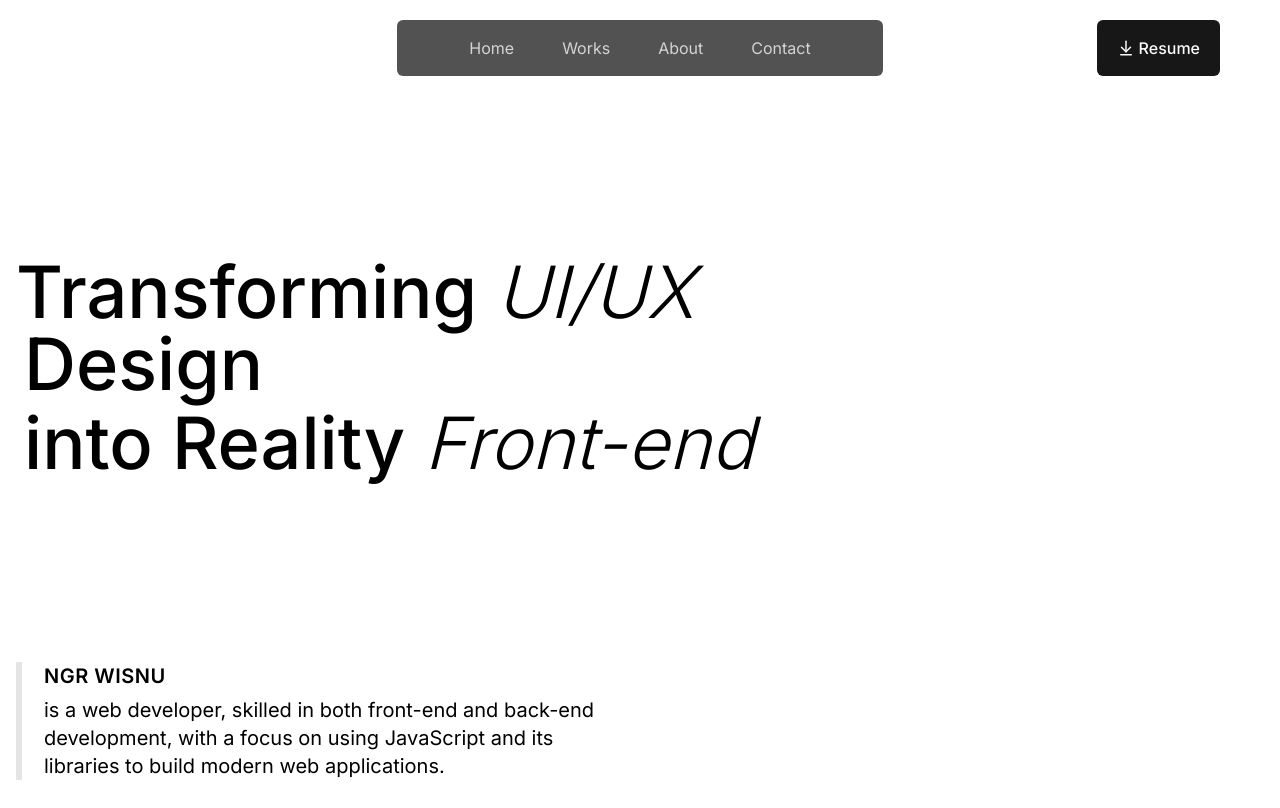
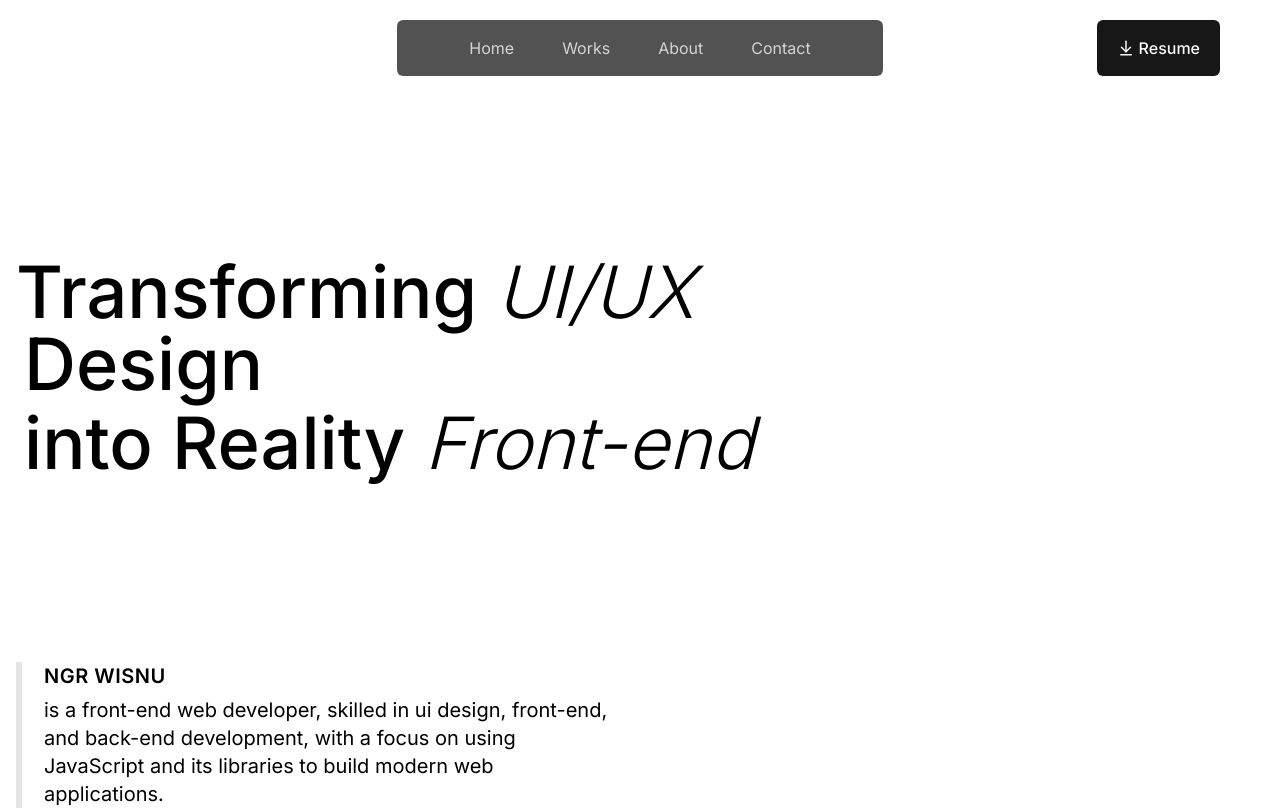
Before and after one commit to ngrwisnu/portfolio-v2, a Next.js app: page / in a window 1280 px wide. Shown: the top 808 px of the page. Built offline with nearby package versions, Linux system fonts and the light colour scheme.

Commit message:
[fix] fix minor bug on project detail page (#7)

```diff
--- a/@/components/homepage/hero.tsx
+++ b/@/components/homepage/hero.tsx
@@ -26,9 +26,9 @@ const Hero = () => {
                   aria-label="Ngr's description"
                   className="self-stretch text-lg font-normal leading-[30px] md:text-xl"
                 >
-                  is a web developer, skilled in both front-end and back-end
-                  development, with a focus on using JavaScript and its
-                  libraries to build modern web applications.
+                  is a front-end web developer, skilled in ui design, front-end,
+                  and back-end development, with a focus on using JavaScript and
+                  its libraries to build modern web applications.
                 </p>
               </div>
             </div>
--- a/@/components/works/detail-work.tsx
+++ b/@/components/works/detail-work.tsx
@@ -90,11 +90,11 @@ const ProjectDescription = ({
 
 const ProjectGallery = ({ images }: { images: string[] | [] }) => {
   return (
-    <ul className="flex flex-col gap-24">
+    <ul className="flex flex-col gap-12 md:gap-24">
       {images.map((image) => (
         <li
           key={image}
-          className="flex max-h-[620px] w-full min-w-[360px] justify-center bg-[#F5F5F5]"
+          className="flex max-h-[620px] w-full justify-center bg-[#F5F5F5]"
         >
           <Image
             src={`/assets/images/${image}`}
--- a/app/layout.tsx
+++ b/app/layout.tsx
@@ -11,9 +11,9 @@ const inter = Inter({
 });
 
 export const metadata: Metadata = {
-  title: "Ngr Wisnu - Web Developer",
+  title: "Ngr Wisnu - Frontend Web Developer",
   description:
-    "Ngr Wisnu is a web developer, skilled in both front-end and back-end development, with a focus on using JavaScript and its libraries and frameworks to build modern web applications.",
+    "Ngr Wisnu is a front-end web developer, skilled in ui design, frontend, and backend development, with a focus on using JavaScript and its libraries and frameworks to build modern web applications.",
   keywords: [
     "Web Developer",
     "Frontend Developer",
```
